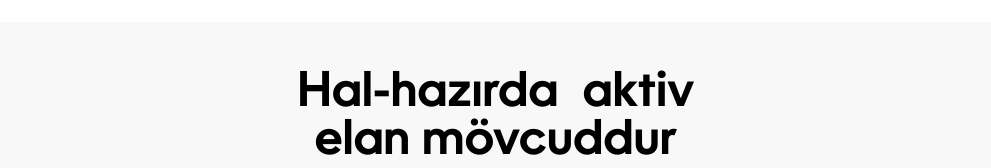
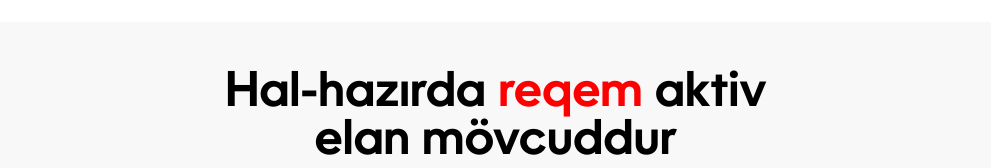
Before and after one commit to vilayat571/buldum.info-frontend, a React (Vite) app: page / in a window 1280 px wide. Shown: the part 170-338 px from the top of the page, without its empty margins (144-1135 px from the left). Built offline with nearby package versions, Linux system fonts and the light colour scheme; no server answers.

Commit message:
fdeleting bug

```diff
--- a/src/pages/Main/App.tsx
+++ b/src/pages/Main/App.tsx
@@ -95,7 +95,7 @@ const App = () => {
         <p className="xl:text-4xl lg:text-5xl md:text-3xl sm:text-2xl mb-3 font-black">
           Hal-hazırda
           <span className="font-semibold text-[#f00] mx-3">
-            {holeCount}
+           reqem
           </span>
           aktiv
           <br /> elan mövcuddur
```
